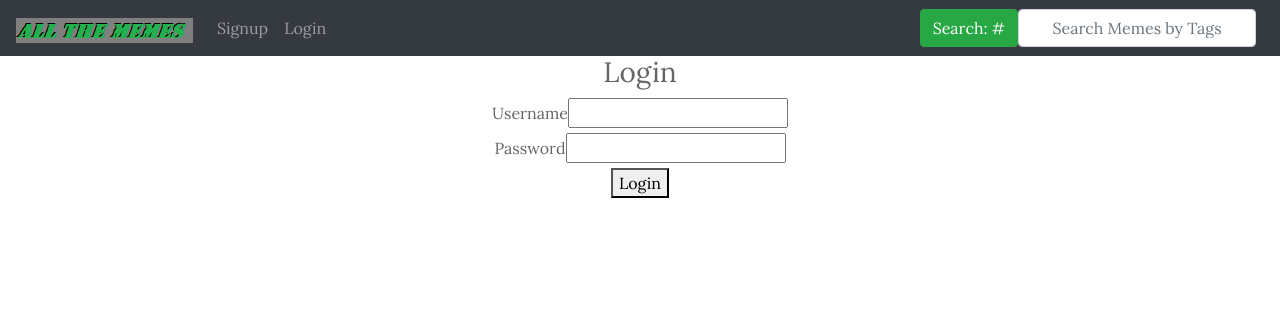
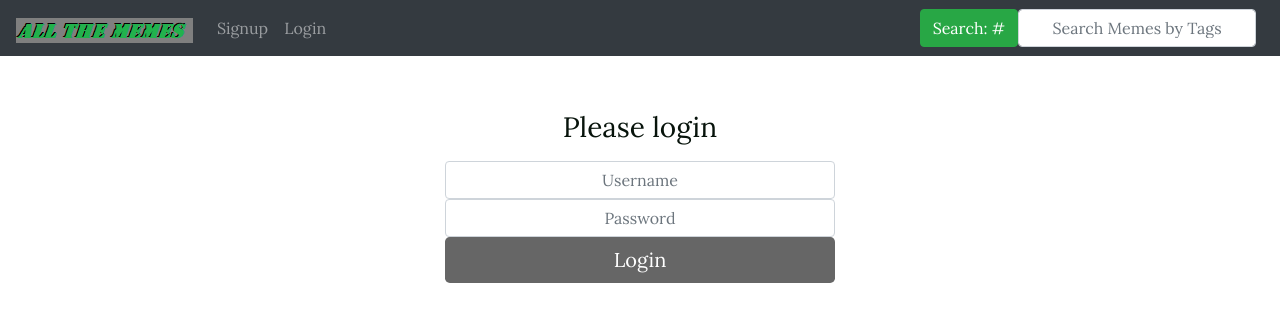
Before and after one commit to Dizzion/AllTheMemesFront, a React (Create React App) app: page /login in a window 1280 px wide. Shown: the top 322 px of the page. Built offline with nearby package versions, Linux system fonts and the light colour scheme.

Commit message:
styling components and pages also added landing page which will get built as strech goal

```diff
--- a/src/components/ShowInfo/Hashtag.js
+++ b/src/components/ShowInfo/Hashtag.js
@@ -4,14 +4,15 @@ import { Link } from 'react-router-dom'
 class Hashtag extends Component {
 
     render() {
+        // eslint-disable-next-line
         let tagList = this.props.tags.map((tag, i) => {
             if (tag !== "") {
-                return <li key={i}><Link to={`/memes/search/${tag}`}>#{tag}</Link></li>
+                return <li className="list-group-item" key={i}><Link to={`/memes/search/${tag}`}>#{tag}</Link></li>
             }
         })
 
         return (
-            <ul>
+            <ul className="list-group list-group-horizontal">
                 { tagList }
             </ul>
         )
--- a/src/components/ShowInfo/LikeDis.js
+++ b/src/components/ShowInfo/LikeDis.js
@@ -2,16 +2,15 @@ import React, { Component } from 'react'
 
 class LikeDis extends Component {
 
-    // handleOnClickLike = (e) => {
-
-    // }
     render() {
         return (
-            <div>
-                    <p><img className="rounded-circle img-thumbnail" onClick={this.props.increaseLikes} src="/like-flat.png" alt="Likes"/>
-                    {this.props.likes}</p>
-                    <p><img className="rounded-circle img-thumbnail" onClick={this.props.increaseDislikes} src="/dislike-flat.png" alt="Dislikes"/>
-                    {this.props.dislikes}</p>
+            <div className="container">
+                <div className="row row-col-2 align-items-center">
+                    <p className="col"><img className="rounded-circle img-thumbnail" onClick={this.props.increaseLikes} src="/like-flat.png" alt="Likes"/>
+                    </p><p className="col">{this.props.likes}</p>
+                    <p className="col"><img className="rounded-circle img-thumbnail" onClick={this.props.increaseDislikes} src="/dislike-flat.png" alt="Dislikes"/>
+                    </p><p className="col">{this.props.dislikes}</p>
+                </div>
             </div>
         )
     }
--- a/src/pages/AuthPages/Login.js
+++ b/src/pages/AuthPages/Login.js
@@ -29,28 +29,28 @@ class Login extends Component {
 
     render() {
         return (
-            <div>
-                <h3>Login</h3>
-                <form onSubmit={this.handleSubmit}>
-                    <div className="form-login">
-                        <label htmlFor="username">Username</label>
+            <div className="body">
+                <form className="form-signin" onSubmit={this.handleSubmit}>
+                    <h1 className="h3 mb-3 font-weight-normal">Please login</h1>
+                        <label for="username" className="sr-only">Username</label>
                         <input
                             type="text"
                             name="username"
                             id="username"
+                            className="form-control"
                             onChange={this.handleChange}
-                            value={this.state.username} />
-                    </div>
-                    <div className="form-login">
-                        <label htmlFor="password">Password</label>
+                            value={this.state.username}
+                            placeholder="Username" />
+                        <label for="password" className="sr-only">Password</label>
                         <input
                             type="password"
                             name="password"
                             id="password"
+                            className="form-control"
                             onChange={this.handleChange}
-                            value={this.state.password} />
-                    </div>
-                    <button type="submit">Login</button>
+                            value={this.state.password}
+                            placeholder="Password" />
+                    <button className="btn btn-lg btn-primary btn-block" type="submit">Login</button>
                 </form>
             </div>
         )
--- a/src/pages/MemePages/MemeShow.js
+++ b/src/pages/MemePages/MemeShow.js
@@ -51,7 +51,7 @@ class MemeShow extends Component {
             return <Comment {...comment} key={i}/>
         })
         return (
-            <div>
+            <div className="container">
                 {this.state.url ? <MemeImg url={this.state.url} /> : 'Loading.....'}
                 {this.state.tags ? <Hashtag tags={this.state.tags} /> : 'Loading.....'}
                 {this.state.url ? <LikeDis increaseLikes={this.increaseLikes} likes={this.state.likes} increaseDislikes={this.increaseDislikes} dislikes={this.state.disLikes} /> : 'Loading.....'}
--- a/src/pages/MemePages/NewMeme.js
+++ b/src/pages/MemePages/NewMeme.js
@@ -60,6 +60,7 @@ export default class NewMeme extends Component {
         return (
             <div className="container-fluid mt-5">
                 <h2>Submit a New Meme!</h2>
+                <img src={this.state.url} alt=""/>
                 <form className="form-signin form-col" onSubmit={this.handleSubmit}>
                     <div className="form-label-group">
                         <label for="url">URL:</label>
```
Also changed, not shown: src/pages/LandingPage.js (added).
